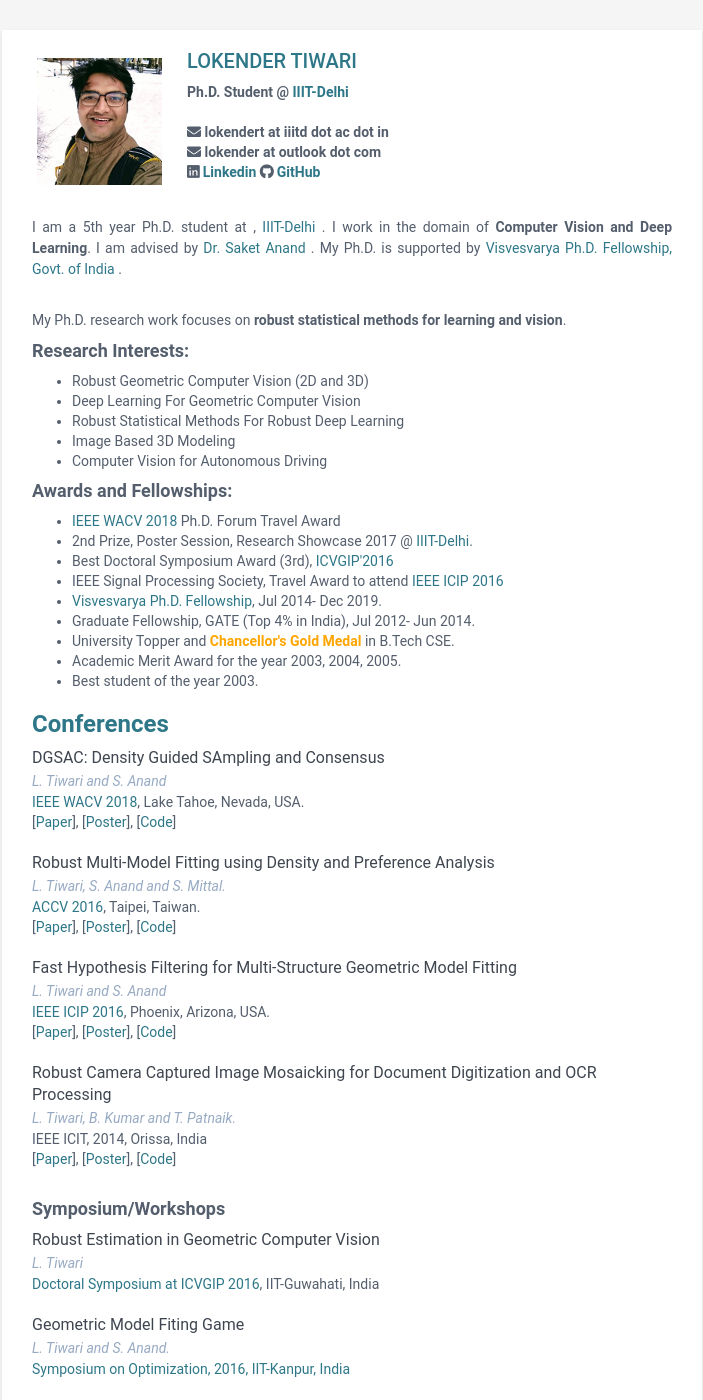
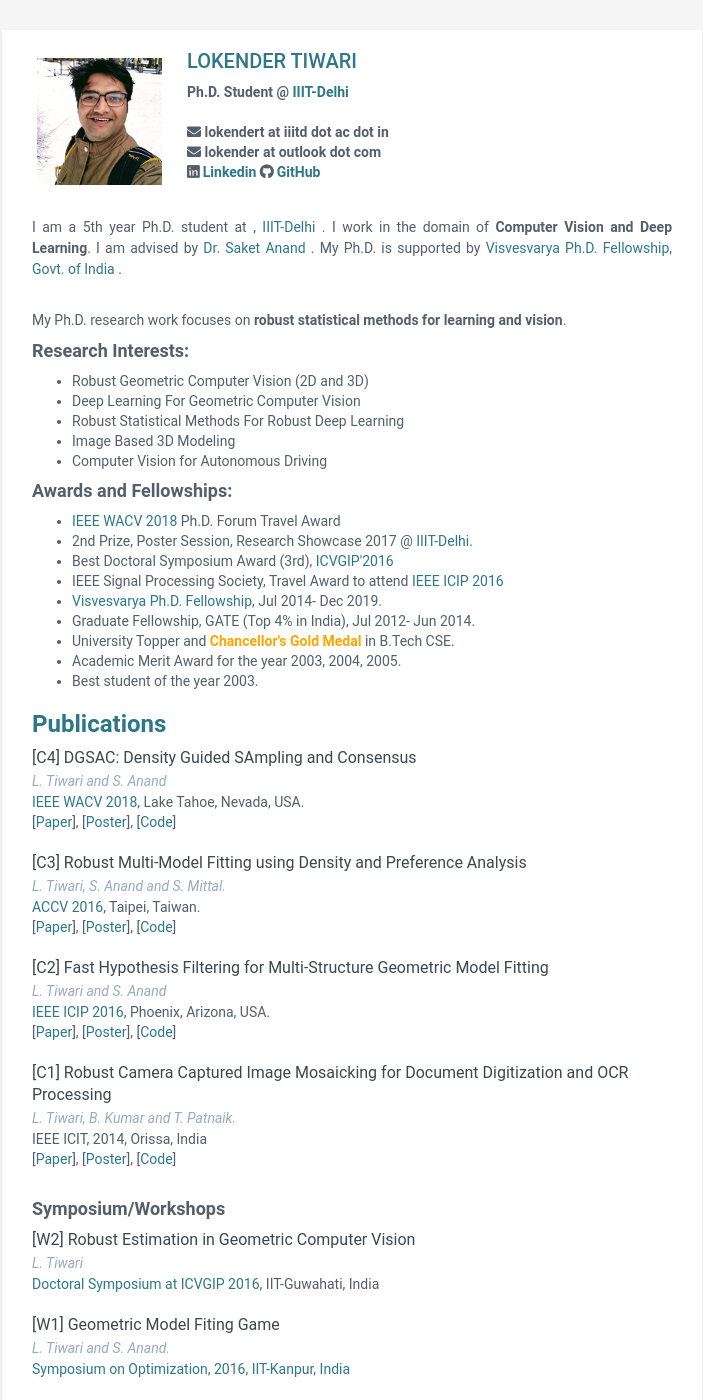
Before and after one commit to lokender/lokender.github.io, a Jekyll site: the page built from index.html, in a window 1280 px wide and 1400 px high. Shown: the whole window, without its empty margins (288-991 px from the left). Built offline with Jekyll 4.4.1, drawn with Linux system fonts in a browser that asks for light colours.

Commit message:
Update aboutme.html
u

```diff
--- a/_includes/aboutme.html
+++ b/_includes/aboutme.html
@@ -29,27 +29,27 @@
 
 
 
-<h3 id="recent-research"><a href=""><strong>Conferences</strong></a></h3>
+<h3 id="recent-research"><a href=""><strong>Publications</strong></a></h3>
   <div class="item">
-    <div class="publication-title">DGSAC: Density Guided SAmpling and Consensus</div>
+    <div class="publication-title">[C4] DGSAC: Density Guided SAmpling and Consensus</div>
     <div class="publication-authors">L. Tiwari and S. Anand</div>
     <div class="publication-conference"><a href="http://wacv18.uccs.us/">IEEE WACV 2018</a>, Lake Tahoe, Nevada, USA.</div>
     [<a href="">Paper</a>], [<a href="">Poster</a>], [<a href="">Code</a>] </br></br>
 
 
-    <div class="publication-title">Robust Multi-Model Fitting using Density and Preference Analysis</div>
+    <div class="publication-title">[C3] Robust Multi-Model Fitting using Density and Preference Analysis</div>
     <div class="publication-authors">L. Tiwari, S. Anand and S. Mittal.</div>
     <div class="publication-conference"><a href="http://www.accv2016.org/">ACCV 2016</a>, Taipei, Taiwan.</div>
     [<a href="https://doi.org/10.1007/978-3-319-54190-7_19">Paper</a>], [<a href="dpa_poster.pdf">Poster</a>], [<a href="">Code</a>] </br></br>
 
-    <div class="publication-title">Fast Hypothesis Filtering for Multi-Structure Geometric Model Fitting</div>
+    <div class="publication-title">[C2] Fast Hypothesis Filtering for Multi-Structure Geometric Model Fitting</div>
     <div class="publication-authors">L. Tiwari and S. Anand</div>
     <div class="publication-conference"><a href="http://www.2016.ieeeicip.org/ICIP%202016/www2.securecms.com/ICIP2016/default.html">IEEE ICIP 2016</a>, Phoenix, Arizona, USA.</div>
   [<a href="https://doi.org/10.1109/ICIP.2016.7533056">Paper</a>], [<a href="fhf_poster.pdf">Poster</a>], [<a href="">Code</a>]
 
  </br></br>
 
-    <div class="publication-title">Robust Camera Captured Image Mosaicking for Document Digitization and OCR Processing</div>
+    <div class="publication-title">[C1] Robust Camera Captured Image Mosaicking for Document Digitization and OCR Processing</div>
     <div class="publication-authors">L. Tiwari, B. Kumar and T. Patnaik.</div>
     <div class="publication-conference">IEEE ICIT, 2014, Orissa, India</div>
  [<a href="">Paper</a>], [<a href="">Poster</a>], [<a href="">Code</a>]
@@ -59,10 +59,10 @@
 
 <h4 id="recent-research">Symposium/Workshops</h4>
   <div class="item">
-    <div class="publication-title">Robust Estimation in Geometric Computer Vision</div>
+    <div class="publication-title">[W2] Robust Estimation in Geometric Computer Vision</div>
     <div class="publication-authors">L. Tiwari</div>
     <div class="publication-conference"><a href="http://www.iitg.ac.in/icvgip2016/BestPaperAwards.php">Doctoral Symposium at ICVGIP 2016</a>, IIT-Guwahati, India</div> </br>
-   <div class="publication-title">Geometric Model Fiting Game</div>
+   <div class="publication-title">[W1] Geometric Model Fiting Game</div>
     <div class="publication-authors">L. Tiwari and S. Anand.</div>
     <div class="publication-conference"><a href="http://www.iitg.ac.in/icvgip2016/BestPaperAwards.php">Symposium on Optimization, 2016, IIT-Kanpur, India</a></div>
 </div><!--//item-->
```
